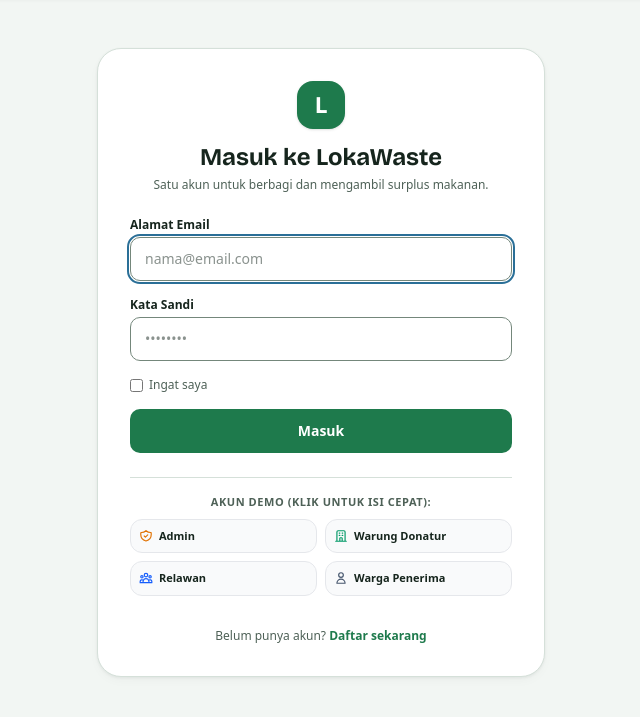
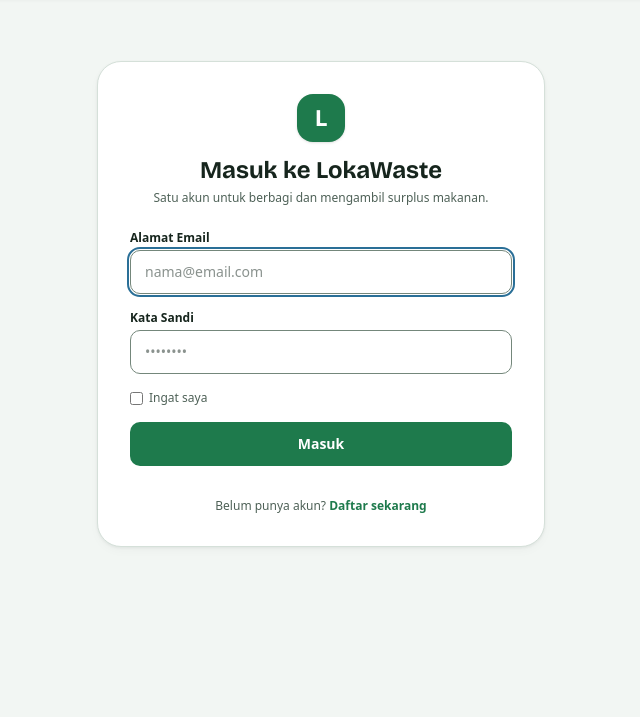
Before and after one commit to rofiqsyf/LokaWaste, a Laravel app: page /login in a window 1280 px wide. Shown: the part 65-782 px from the top of the page, without its empty margins (319-959 px from the left). Run offline with Laravel 12, Linux system fonts and the light colour scheme; style sheets or scripts are compiled from the project's sources; some libraries are stand-ins or nearby versions.

Commit message:
refactor(auth): remove quick demo login buttons from login view

```diff
--- a/resources/views/auth/login.blade.php
+++ b/resources/views/auth/login.blade.php
@@ -42,29 +42,6 @@
             </button>
         </form>
 
-        <!-- Quick Demo Accounts (for evaluation & testing) -->
-        <div class="pt-4 border-t border-[#D5E0D9] space-y-2">
-            <span class="text-[11px] font-bold text-[#4E6157] block uppercase tracking-wider text-center">Akun Demo (Klik untuk Isi Cepat):</span>
-            <div class="grid grid-cols-2 gap-2 text-[11px]">
-                <button type="button" onclick="fillLogin('admin@lokawaste.test', 'password')" class="p-2 rounded-xl bg-gray-50 hover:bg-gray-100 border border-gray-200 text-left font-semibold text-[#16251D] flex items-center gap-1.5">
-                    <svg class="w-3.5 h-3.5 text-amber-600" fill="none" stroke="currentColor" viewBox="0 0 24 24"><path stroke-linecap="round" stroke-linejoin="round" stroke-width="2" d="M9 12l2 2 4-4m5.618-4.016A11.955 11.955 0 0112 2.944a11.955 11.955 0 01-8.618 3.04A12.02 12.02 0 003 9c0 5.591 3.824 10.29 9 11.622 5.176-1.332 9-6.03 9-11.622 0-1.042-.133-2.052-.382-3.016z"/></svg>
-                    <span>Admin</span>
-                </button>
-                <button type="button" onclick="fillLogin('warung@lokawaste.test', 'password')" class="p-2 rounded-xl bg-gray-50 hover:bg-gray-100 border border-gray-200 text-left font-semibold text-[#16251D] flex items-center gap-1.5">
-                    <svg class="w-3.5 h-3.5 text-emerald-600" fill="none" stroke="currentColor" viewBox="0 0 24 24"><path stroke-linecap="round" stroke-linejoin="round" stroke-width="2" d="M19 21V5a2 2 0 00-2-2H7a2 2 0 00-2 2v16m14 0h2m-2 0h-5m-9 0H3m2 0h5M9 7h1m-1 4h1m4-4h1m-1 4h1m-5 10v-5a1 1 0 011-1h2a1 1 0 011 1v5m-4 0h4"/></svg>
-                    <span>Warung Donatur</span>
-                </button>
-                <button type="button" onclick="fillLogin('relawan@lokawaste.test', 'password')" class="p-2 rounded-xl bg-gray-50 hover:bg-gray-100 border border-gray-200 text-left font-semibold text-[#16251D] flex items-center gap-1.5">
-                    <svg class="w-3.5 h-3.5 text-blue-600" fill="none" stroke="currentColor" viewBox="0 0 24 24"><path stroke-linecap="round" stroke-linejoin="round" stroke-width="2" d="M17 20h5v-2a3 3 0 00-5.356-1.857M17 20H7m10 0v-2c0-.656-.126-1.283-.356-1.857M7 20H2v-2a3 3 0 015.356-1.857M7 20v-2c0-.656.126-1.283.356-1.857m0 0a5.002 5.002 0 019.288 0M15 7a3 3 0 11-6 0 3 3 0 016 0zm6 3a2 2 0 11-4 0 2 2 0 014 0zM7 10a2 2 0 11-4 0 2 2 0 014 0z"/></svg>
-                    <span>Relawan</span>
-                </button>
-                <button type="button" onclick="fillLogin('warga@lokawaste.test', 'password')" class="p-2 rounded-xl bg-gray-50 hover:bg-gray-100 border border-gray-200 text-left font-semibold text-[#16251D] flex items-center gap-1.5">
-                    <svg class="w-3.5 h-3.5 text-slate-600" fill="none" stroke="currentColor" viewBox="0 0 24 24"><path stroke-linecap="round" stroke-linejoin="round" stroke-width="2" d="M16 7a4 4 0 11-8 0 4 4 0 018 0zM12 14a7 7 0 00-7 7h14a7 7 0 00-7-7z"/></svg>
-                    <span>Warga Penerima</span>
-                </button>
-            </div>
-        </div>
-
         <div class="text-center pt-2 text-xs text-[#4E6157]">
             Belum punya akun?
             <a href="{{ route('register') }}" class="font-bold text-[#1E7A4C] hover:underline">
@@ -75,11 +52,4 @@
     </div>
 </div>
 
-<script>
-function fillLogin(email, password) {
-    document.getElementById('login-email').value = email;
-    document.getElementById('login-password').value = password;
-}
-</script>
-
 </x-layouts.app>
```
Also changed, not shown: tests/Feature/WilayahEmsifaTest.php (+5 -0 lines).
